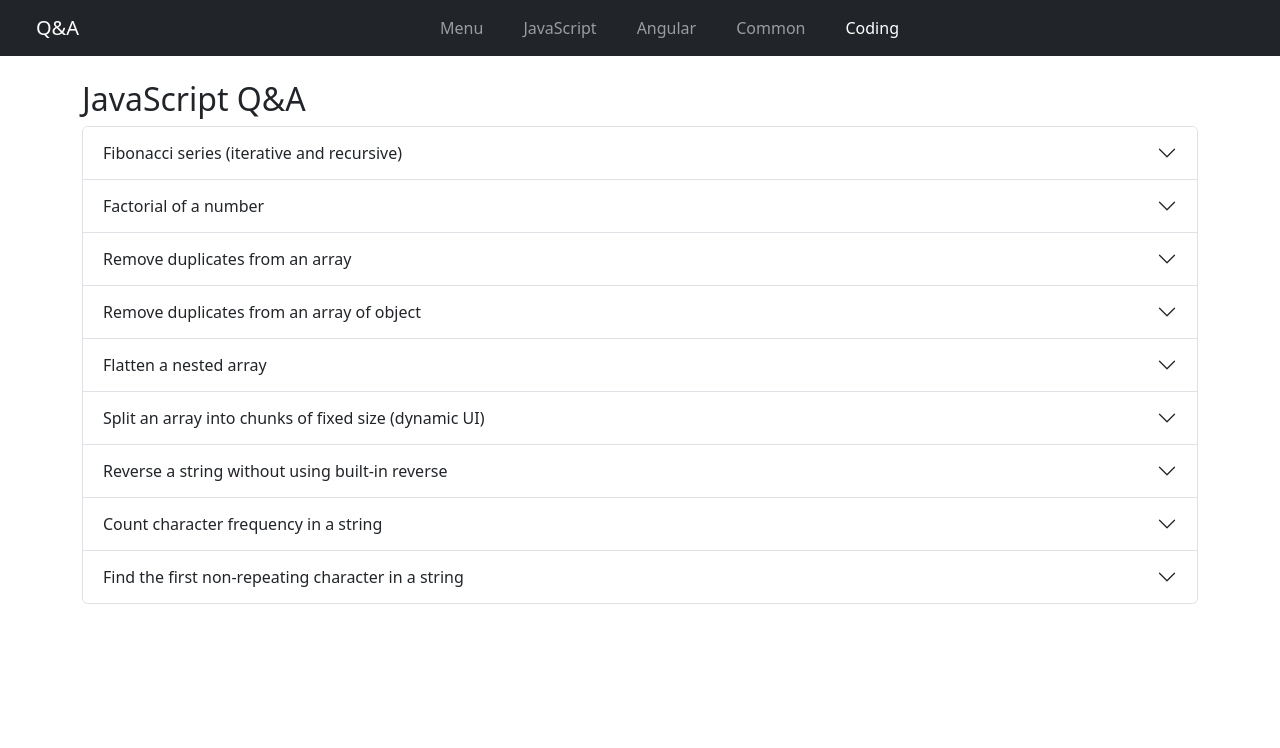
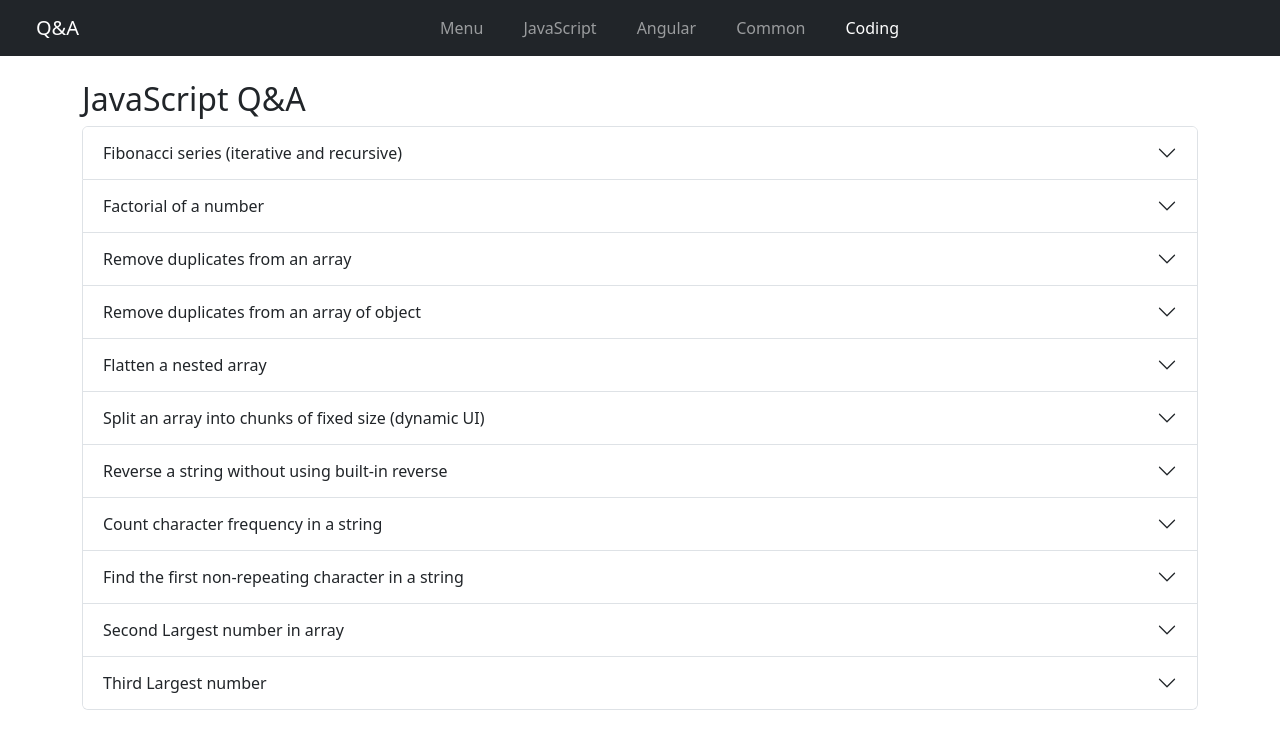
Before and after one commit to ravibhadane/interviewPrep, a React (Vite) app: page /coding in a window 1280 px wide. Shown: the top 748 px of the page. Built offline with nearby package versions, Linux system fonts and the light colour scheme.

Commit message:
code added

```diff
--- a/src/data/js-code.ts
+++ b/src/data/js-code.ts
@@ -168,5 +168,49 @@ console.log(freqCounter(a));`
 }
 let a = "aabbcddee";
 console.log(freqCounter(a));`
+  },
+  {
+    id:"10",
+    question: "Second Largest number in array",
+    answerCode:`const secondLargest = (arr)=>{
+    let first =  -Infinity;
+    let second = -Infinity;
+    for(let i=0; i<arr.length; i++){
+        if(arr[i] > first){
+            second = first;
+            first = arr[i]
+        }
+        if(arr[i] > second && arr[i] < first){
+            second = arr[i]
+        }
+    }
+    return second
+}
+let a = [10, 5, 8, 20, 12, 19];
+console.log(secondLargest(a));`
+  },
+  {
+    id:"11",
+    question: "Third Largest number",
+    answerCode:`const thirdLargest = (arr)=>{
+    let first =  -Infinity;
+    let second = -Infinity;
+    let third = -Infinity;
+    for(let i=0; i<arr.length; i++){
+        if(arr[i] > first){
+            third = second;
+            second = first;
+            first = arr[i]
+        } else if(arr[i] > second && arr[i] < first){
+            third = second;
+            second = arr[i]
+        } else if(arr[i] > third && arr[i] < second){
+            third = arr[i]
+        }
+    }
+    return third
+}
+let a = [10, 5, 8, 20, 12, 19];
+console.log(thirdLargest(a));`
   }
 ];
```
